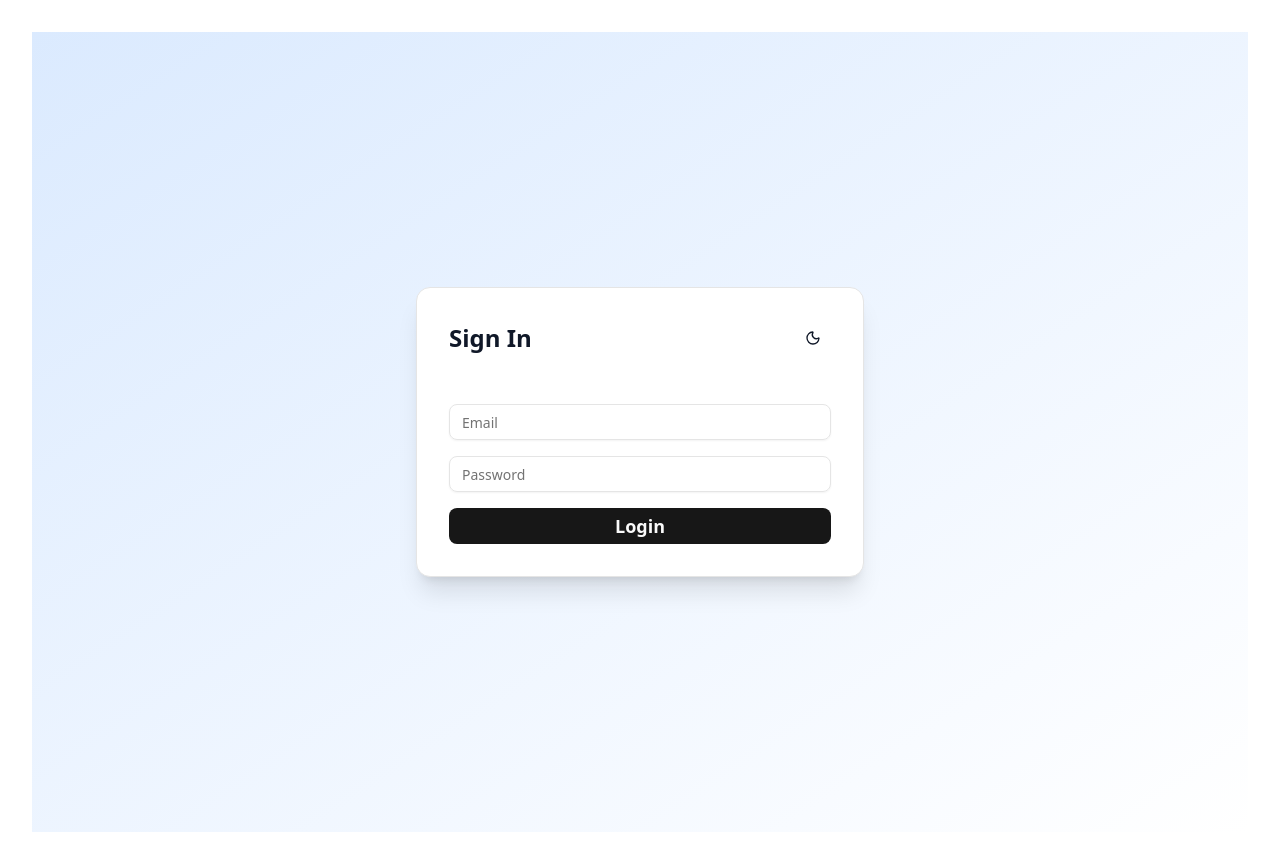
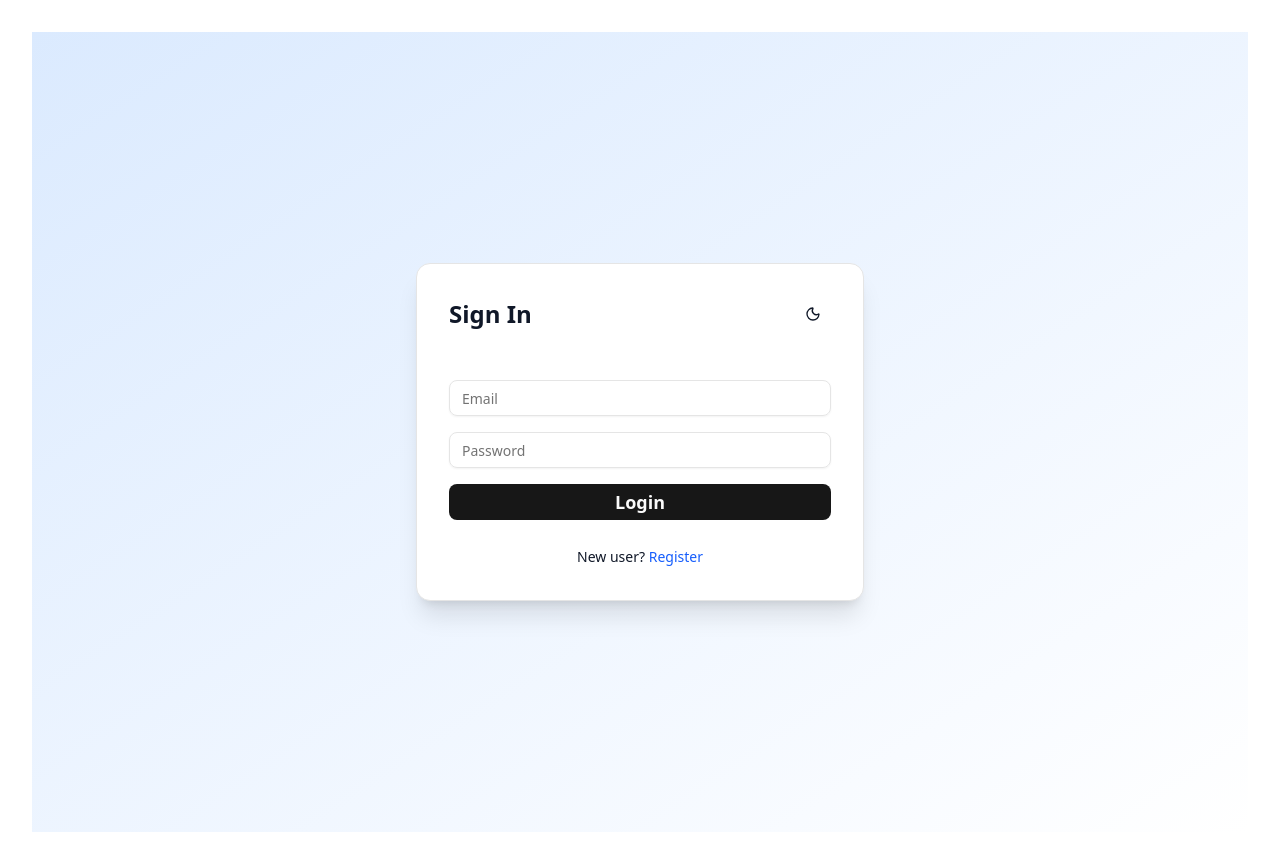
Before and after one commit to Pravin0607/prototype-task, a React (Vite) app in the folder frontend/: page /login in a window 1280 px wide. Built offline with nearby package versions, Linux system fonts and the light colour scheme.

Commit message:
feat: Add signup link to LoginPage and improve navigation flow

```diff
--- a/frontend/src/routes/LoginPage.tsx
+++ b/frontend/src/routes/LoginPage.tsx
@@ -6,12 +6,14 @@ import { useDispatch } from "react-redux";
 import { login, logout } from "../state/sessionSlice";
 import { Button } from "@/components/ui/button";
 import { Input } from "@/components/ui/input";
+import { useNavigate, Link } from "react-router";
 import { Card } from "@/components/ui/card";
 import { motion } from "motion/react";
 import { Sun, Moon } from "lucide-react";
 
 export default function LoginPage() {
   const dispatch = useDispatch();
+  const navigate = useNavigate();
   const [dark, setDark] = useState(false);
   const [email, setEmail] = useState("");
   const [password, setPassword] = useState("");
@@ -44,7 +46,8 @@ export default function LoginPage() {
         dispatch(logout());
         setError("Session expired. Please login again.");
       }, 30 * 60 * 1000);
-      // Redirect or show success (implement as needed)
+      // Redirect to dashboard
+      navigate("/dashboard");
     // eslint-disable-next-line @typescript-eslint/no-explicit-any
     } catch (err: any) {
       setError(err.response?.data?.detail || "Login failed");
@@ -84,6 +87,10 @@ export default function LoginPage() {
             <Button type="submit" className="w-full font-semibold text-lg">
               Login
             </Button>
+            <div className="text-center mt-2">
+              <span className="text-sm">New user? </span>
+              <Link to="/signup" className="text-blue-600 hover:underline text-sm">Register</Link>
+            </div>
             {error && <div className="text-red-500 text-sm mt-2">{error}</div>}
           </form>
         </Card>
```
